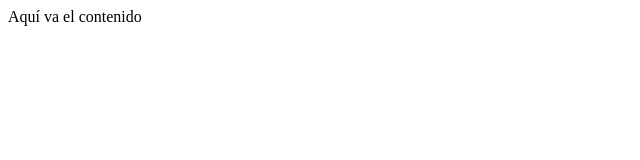
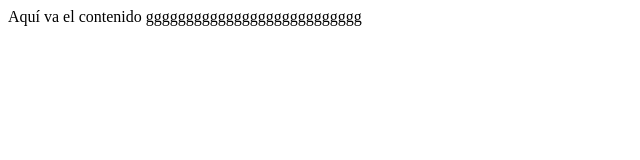
Before and after one commit to jluisbautista/educatecno, a plain HTML site: page index.html in a window 1280 px wide. Shown: the whole page, without its empty margins (0-640 px from the left). Drawn offline with Linux system fonts and the light colour scheme.

Commit message:
Update index.html

```diff
--- a/index.html
+++ b/index.html
@@ -4,5 +4,6 @@
 	</head>
 	<body>
 	Aquí va el contenido
+		ggggggggggggggggggggggggggg
 	</body>
 </html>
```
